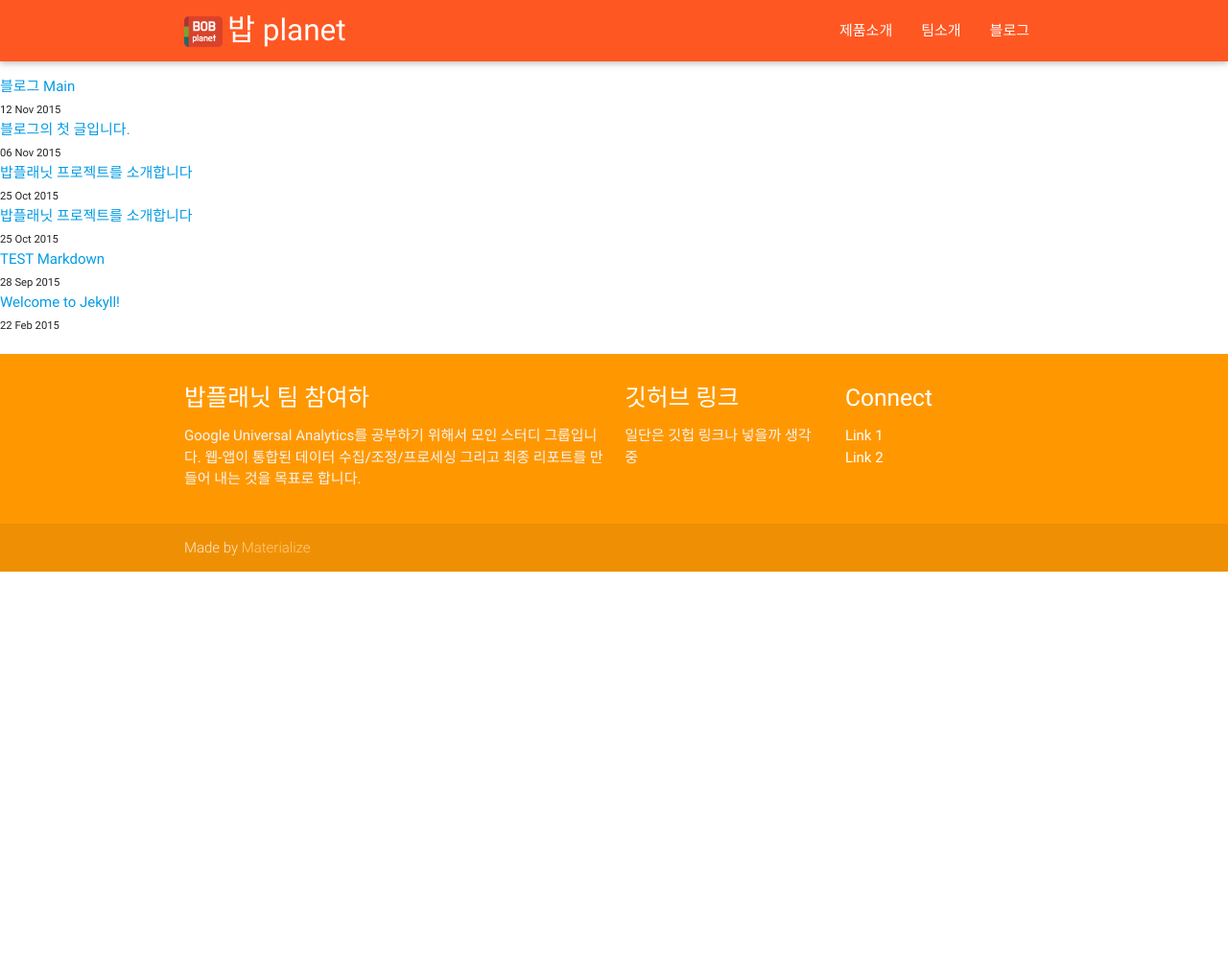
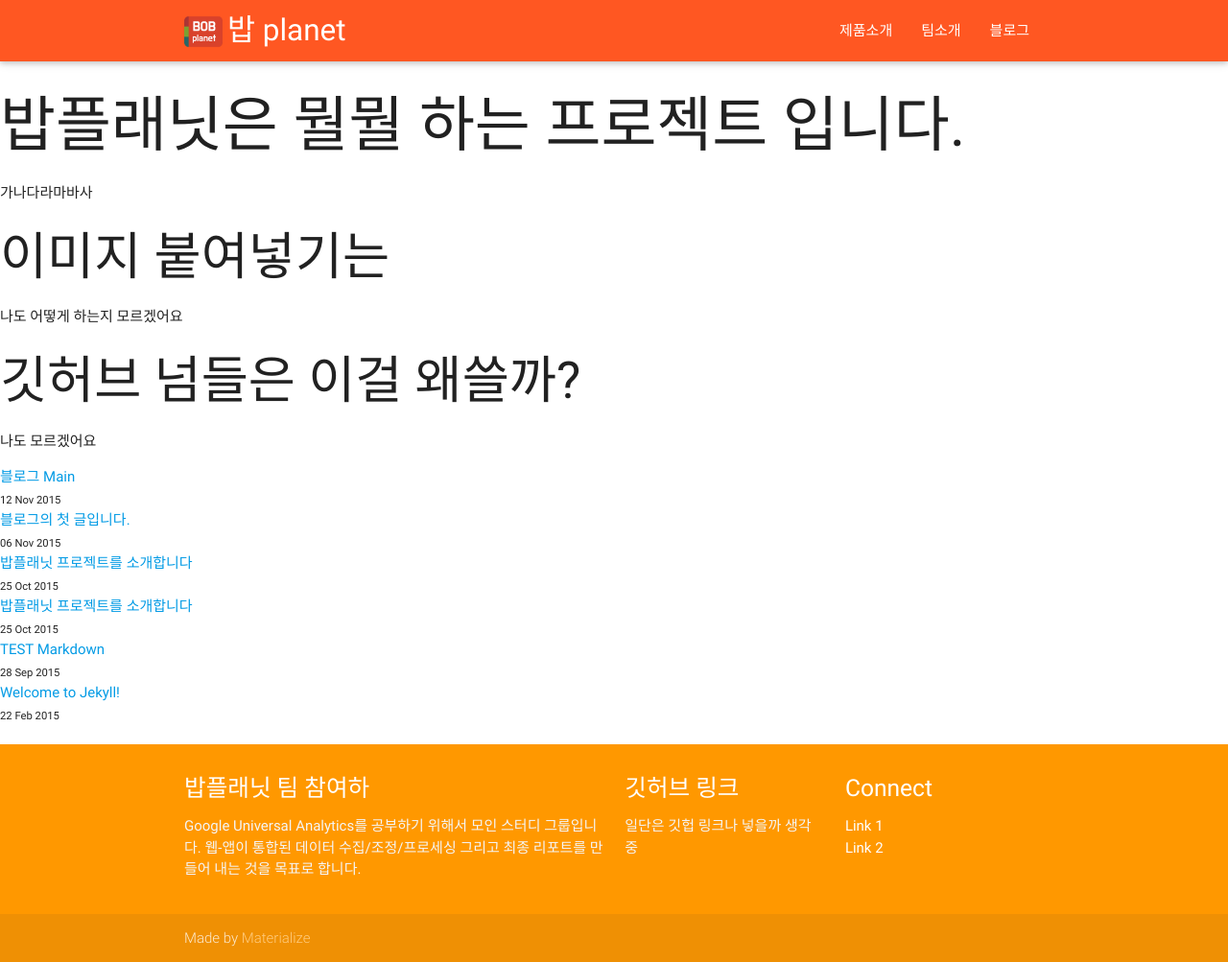
Before and after one commit to bobplanet/bobplanet.github.io, a Jekyll site: the page built from _posts/blog/2015-10-25-밥플래닛소개.markdown, in a window 1280 px wide. Shown: the whole page at 96% size. Built offline with Jekyll 4.4.1, drawn with Linux system fonts in a browser that asks for light colours; nearby versions of some CDN libraries; comment, search, counter and statistics services are not loaded; before the commit the page ends 900 px from its top, so only the background shows below that.

Commit message:
수정처리 블로그 내용 추가

```diff
--- a/_posts/blog/2015-10-25-밥플래닛소개.markdown
+++ b/_posts/blog/2015-10-25-밥플래닛소개.markdown
@@ -6,3 +6,12 @@ author: 밥플래닛 팀
 categories:
 - blog
 ---
+
+#밥플래닛은 뭘뭘 하는 프로젝트 입니다.
+가나다라마바사
+
+## 이미지 붙여넣기는
+나도 어떻게 하는지 모르겠어요
+
+## 깃허브 넘들은 이걸 왜쓸까?
+나도 모르겠어요
```
Also changed, not shown: 1 other file.
